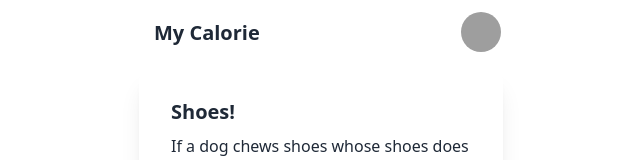
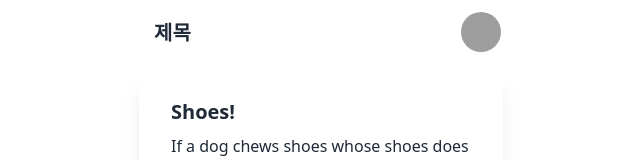
Before and after one commit to ShineTiger/food-management, a React (Create React App) app in the folder client/: page /Main in a window 1280 px wide. Shown: the top 160 px of the page, without its empty margins (319-959 px from the left). Built offline with nearby package versions, Linux system fonts and the light colour scheme; grey boxes are pictures that could not be loaded.

Commit message:
:sparkles: Navbar의 타이틀 부분을 동적데이터로 받아오는것으로 수정

```diff
--- a/client/src/components/Navbar.tsx
+++ b/client/src/components/Navbar.tsx
@@ -1,9 +1,9 @@
-const Navbar = () => {
+const Navbar = ({ title }) => {
   return (
     <>
       <div className="navbar bg-base-100 bg-amber-400">
         <div className="flex-1">
-          <a className="btn btn-ghost normal-case text-xl">My Calorie</a>
+          <a className="btn btn-ghost normal-case text-xl">{title}</a>
         </div>
         <div className="flex-none gap-2">
           <div className="dropdown dropdown-end">
```
